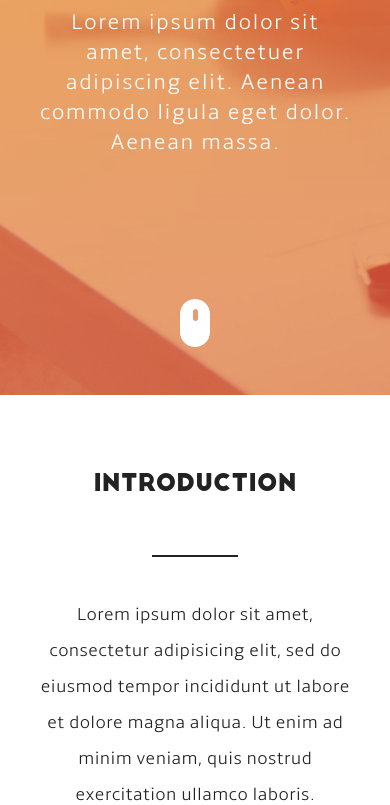
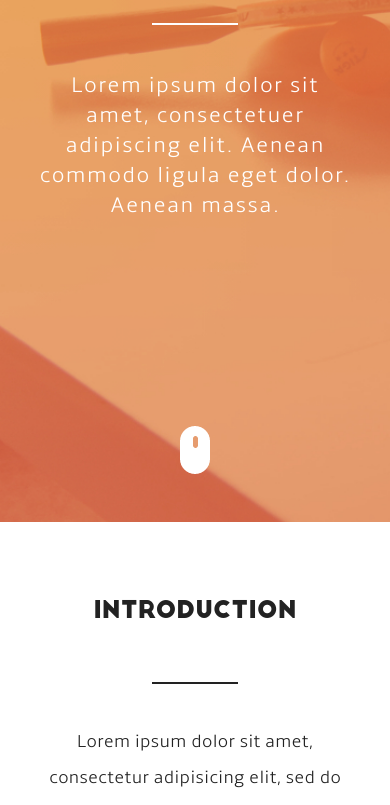
Before and after one commit to ZenWhite/Casablanca, a plain HTML site: page index.html in a window 390 px wide. Shown: the part 449-1254 px from the top of the page. Drawn offline with Linux system fonts and the light colour scheme; a web font is replaced by a local one.

Commit message:
Update style.css

```diff
--- a/css/style.css
+++ b/css/style.css
@@ -205,6 +205,8 @@ header {
     margin: 0 auto; } }
 
 @media (max-width: 560px) {
+  header {
+  height: 115vh;}
   header .header__menu {
     top: 30px;
     left: 30px; } }
```
